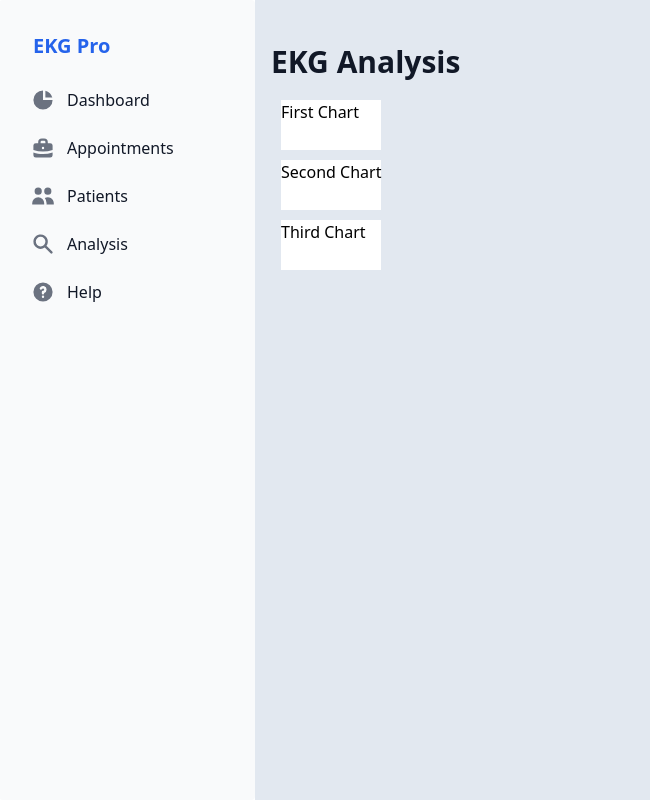
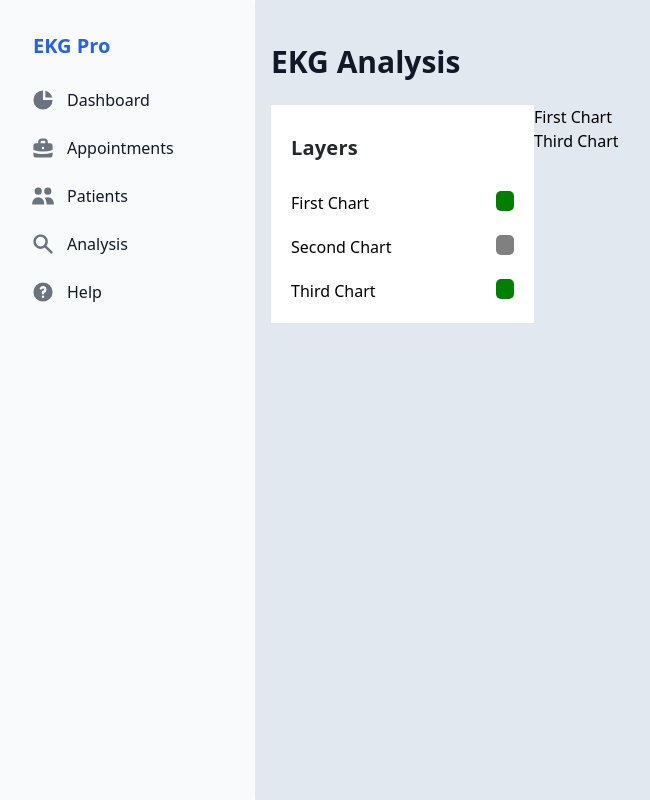
Before and after one commit to hwuiwon/ekg-pro, a Next.js app: page /analysis in a window 1280 px wide. Shown: the whole page, without its empty margins (1-651 px from the left). Built offline with nearby package versions, Linux system fonts and the light colour scheme.

Commit message:
Restyling chart component

```diff
--- a/components/Chart/Chart.tsx
+++ b/components/Chart/Chart.tsx
@@ -1,4 +1,36 @@
 import React, { useState } from 'react'
+
+const Chart = () => {
+  const map = new Map()
+  map.set('First Chart', true)
+  map.set('Second Chart', false)
+  map.set('Third Chart', true)
+  const [selectedLayers, setLayers] = useState<Map<string, boolean>>(map)
+
+  const handleLayerSelect = (id: string) => {
+    // console.log(selectedLayers, id)
+    const newLayers = selectedLayers
+    newLayers?.set(id, !newLayers.get(id))
+    setLayers(newLayers)
+  }
+
+  return (
+    <div className="AnalysisContianer">
+      <div className="LayerContainer">
+        <p className="Subheading" style={{ margin: '10px' }}>
+          Layers
+        </p>
+        <LayersList
+          selectedLayers={selectedLayers}
+          onSelect={handleLayerSelect}
+        />
+      </div>
+      <div className="ChartContianer">
+        <ChartList selectedLayers={selectedLayers} />
+      </div>
+    </div>
+  )
+}
 
 interface LayersListProps {
   selectedLayers: Map<string, boolean>
@@ -9,21 +41,19 @@ interface ChartListProps {
   selectedLayers: Map<string, boolean>
 }
 
-const LayersList = ({
-  selectedLayers: selectedLayers,
-  onSelect,
-}: LayersListProps) => {
+const LayersList = (props: LayersListProps) => {
   const layerComponentList: Array<JSX.Element> = []
-  selectedLayers.forEach((selected: boolean, id: string) => {
+  console.log(props.selectedLayers)
+  props.selectedLayers.forEach((selected: boolean, id: string) => {
     layerComponentList.push(
-      <div
-        key={id}
-        style={{
-          background: selected ? 'green' : 'gray',
-        }}
-        onClick={() => onSelect(id)}
-      >
-        {selected}
+      <div className="Layer" key={id} onClick={() => props.onSelect(id)}>
+        <p className="LayerText">{id}</p>
+        <div
+          className="LayerButton"
+          style={{
+            background: selected ? 'green' : 'gray',
+          }}
+        />
       </div>
     )
   })
@@ -36,15 +66,7 @@ const ChartList = ({ selectedLayers }: ChartListProps) => {
   selectedLayers.forEach((selected: boolean, id: string) => {
     if (selected) {
       chartComponentList.push(
-        <div
-          key={id}
-          style={{
-            width: '100%',
-            height: '50px',
-            backgroundColor: 'white',
-            marginBottom: '10px',
-          }}
-        >
+        <div key={id} className="ChartContainer">
           {id}
         </div>
       )
@@ -58,40 +80,4 @@ const ChartList = ({ selectedLayers }: ChartListProps) => {
   )
 }
 
-const Chart = () => {
-  const map = new Map()
-  map.set('First Chart', true)
-  map.set('Second Chart', true)
-  map.set('Third Chart', true)
-  const [selectedLayers, setLayers] = useState<Map<string, boolean>>(map)
-
-  const handleLayerSelect = (id: string) => {
-    const newLayers = selectedLayers
-    newLayers?.set(id, !newLayers.get(id))
-    setLayers(newLayers)
-  }
-
-  // useEffect(() => {
-  //   const map = new Map()
-  //   map.set('First Chart', true)
-  //   map.set('Second Chart', true)
-  //   map.set('Third Chart', true)
-  //   setLayers(map)
-  // }, [])
-
-  return (
-    <div style={{ display: 'flex' }}>
-      <div style={{ marginRight: '10px' }}>
-        <LayersList
-          selectedLayers={selectedLayers}
-          onSelect={handleLayerSelect}
-        />
-      </div>
-      <div>
-        <ChartList selectedLayers={selectedLayers} />
-      </div>
-    </div>
-  )
-}
-
 export default Chart
--- a/pages/_app.tsx
+++ b/pages/_app.tsx
@@ -1,4 +1,6 @@
 import '@/styles/globals.scss'
+import '../styles/chartStyles.css'
+import '../styles/styles.css'
 import type { AppProps } from 'next/app'
 
 export default function App({ Component, pageProps }: AppProps) {
--- a/styles/chartStyles.css
+++ b/styles/chartStyles.css
@@ -1,2 +1,37 @@
-.Layers {
+.AnalysisContianer {
+  width: 100%;
+  margin: 25px 0px;
+  /* background-color: red; */
+  display: flex;
+  flex-direction: row;
 }
+
+.LayerContainer {
+  display: flex;
+  flex-direction: column;
+  width: 20%;
+  background-color: white;
+  flex: 1;
+  padding: 10px;
+}
+
+.Layer {
+  display: flex;
+  flex-direction: row;
+  margin: 10px;
+}
+
+.LayerText {
+  /* background-color: red; */
+  width: 100%;
+}
+
+.LayerButton {
+  width: 20px;
+  height: 20px;
+  border-radius: 5px;
+}
+
+.ChartContianer {
+  flex: 3;
+}
--- /dev/null
+++ b/styles/styles.css
@@ -0,0 +1,9 @@
+.Subheading {
+  /* font-family: 'Lato'; */
+  font-style: normal;
+  font-weight: 700;
+  font-size: 20px;
+  line-height: 46px;
+  letter-spacing: 0.2px;
+  color: #25282b;
+}
```
